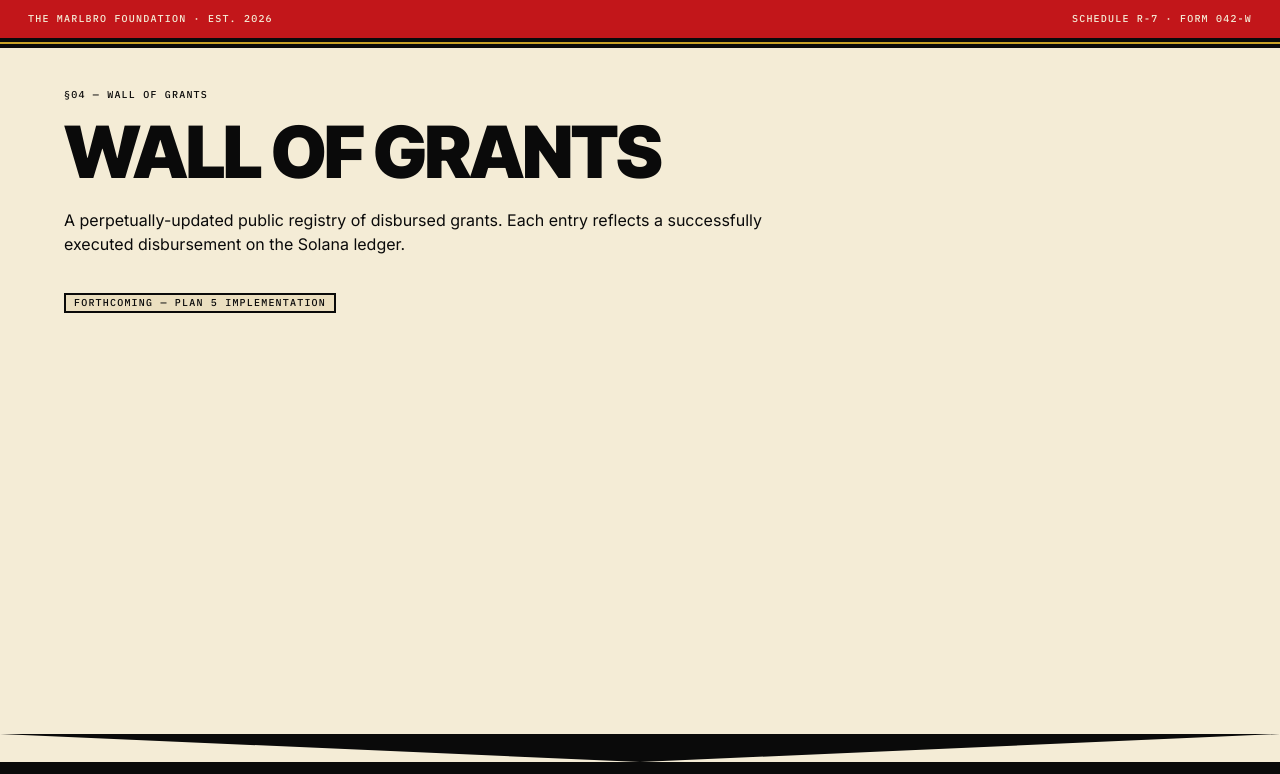
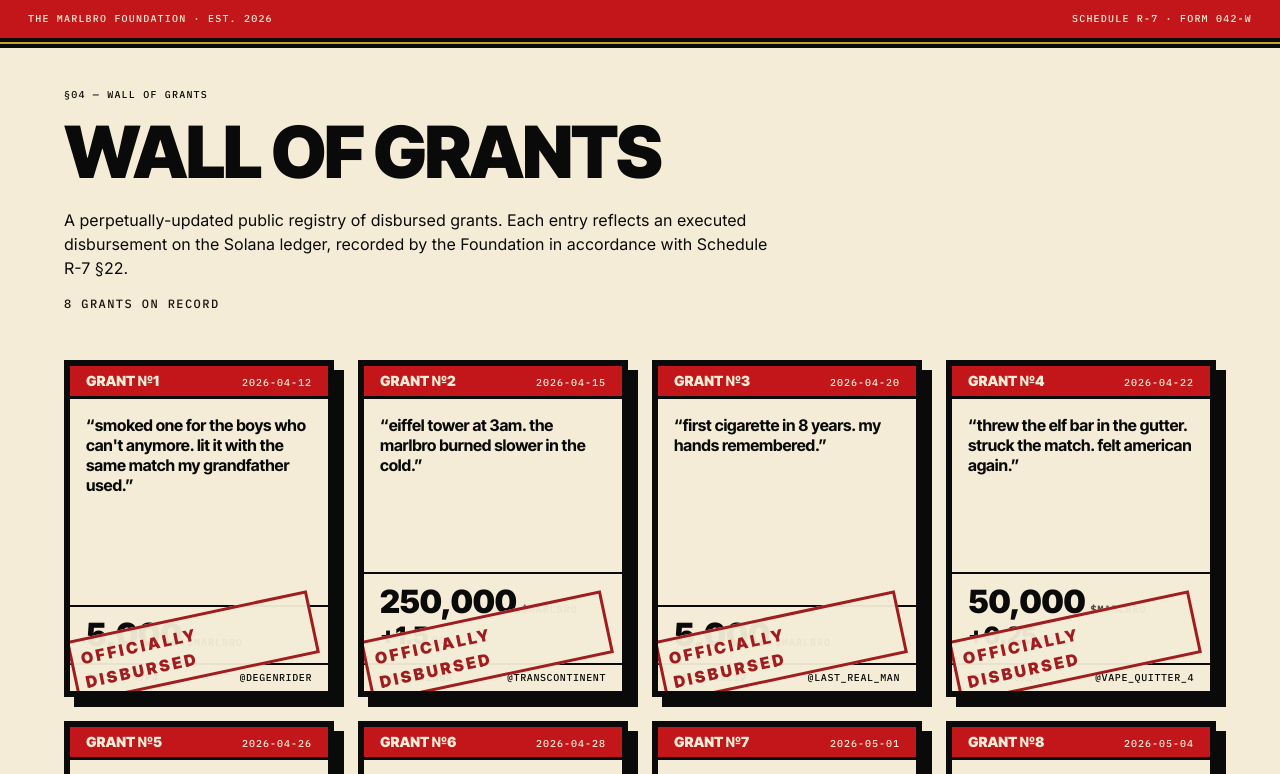
Before and after one commit to valtoosh/Malbro, a Next.js app: page /wall in a window 1280 px wide. Shown: the top 774 px of the page. Built offline with nearby package versions, Linux system fonts and the light colour scheme.

Commit message:
feat(wall): render Wall of Grants gallery from sample posters

```diff
--- a/app/wall/page.tsx
+++ b/app/wall/page.tsx
@@ -1,22 +1,37 @@
 // app/wall/page.tsx
+import Link from 'next/link';
 import { PageShell } from '@/components/layout/PageShell';
-import { Tag } from '@/components/ui/Tag';
+import { PosterCard } from '@/components/ui/PosterCard';
+import { SAMPLE_POSTERS } from '@/lib/sampleData';
 
 export const metadata = { title: 'Wall of Grants' };
 
 export default function WallPage() {
   return (
     <PageShell schedule="Schedule R-7 · Form 042-W">
+      <header className="mb-12">
         <p className="font-mono text-eyebrow uppercase mb-4">§04 — WALL OF GRANTS</p>
         <h1 className="font-display font-black text-h1 lg:text-d2 leading-[1.0] tracking-[-0.03em]">
           WALL OF GRANTS
         </h1>
         <p className="text-bodyL mt-5 max-w-[720px]">
-        A perpetually-updated public registry of disbursed grants. Each entry reflects a
-        successfully executed disbursement on the Solana ledger.
+          A perpetually-updated public registry of disbursed grants. Each entry reflects an
+          executed disbursement on the Solana ledger, recorded by the Foundation in accordance
+          with Schedule R-7 §22.
         </p>
-      <div className="mt-8">
-        <Tag variant="muted">FORTHCOMING — PLAN 5 IMPLEMENTATION</Tag>
+        <p className="font-mono text-caption uppercase tracking-[0.12em] mt-4 text-ink-2">
+          {SAMPLE_POSTERS.length} GRANTS ON RECORD
+        </p>
+      </header>
+
+      <div className="grid grid-cols-1 sm:grid-cols-2 md:grid-cols-3 lg:grid-cols-4 gap-6">
+        {SAMPLE_POSTERS.map((poster) => (
+          <Link key={poster.id} href={`/wall/${poster.id}`} className="block group">
+            <div className="transition-transform duration-[80ms] group-hover:translate-x-[-2px] group-hover:translate-y-[-2px]">
+              <PosterCard {...poster} />
+            </div>
+          </Link>
+        ))}
       </div>
     </PageShell>
   );
```
Lines whose indentation alone changed are shown as unchanged.
